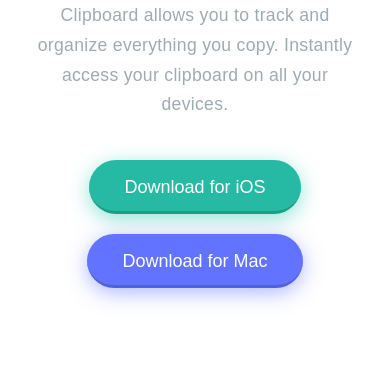
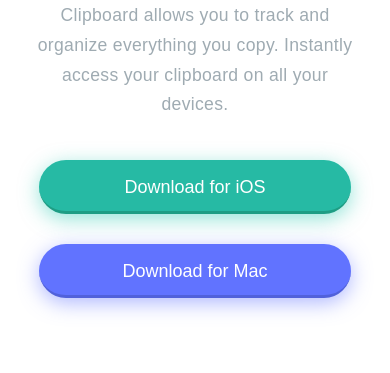
Before and after one commit to parimaldesign/clipboard-landing-page, a plain HTML site: page index.html in a window 390 px wide. Shown: the part 471-844 px from the top of the page. Drawn offline with Linux system fonts and the light colour scheme; a web font is replaced by a local one.

Commit message:
Some updates in Responsive

```diff
--- a/style.scss
+++ b/style.scss
@@ -399,18 +399,24 @@ footer{
 		flex-direction: column;
 		text-align: center;
 		align-items: center;
+		gap: 30px;
 
 		.btn{
-			max-width: 220px;
+			max-width: 340px;
+			width: 80vw;
 		}
 	}
 
-	.hero .hero-content{
-		.heading{
-			font-size: 2.2rem;
-		}
-		.content{
-			font-size: 1.1rem;
+	.hero{
+		background-image: url(images/bg-header-mobile.png);
+
+		.hero-content{
+			.heading{
+				font-size: 2.2rem;
+			}
+			.content{
+				font-size: 1.1rem;
+			}
 		}
 	}
 	h2{
```
Also changed, not shown: style.css, 1 other file.
